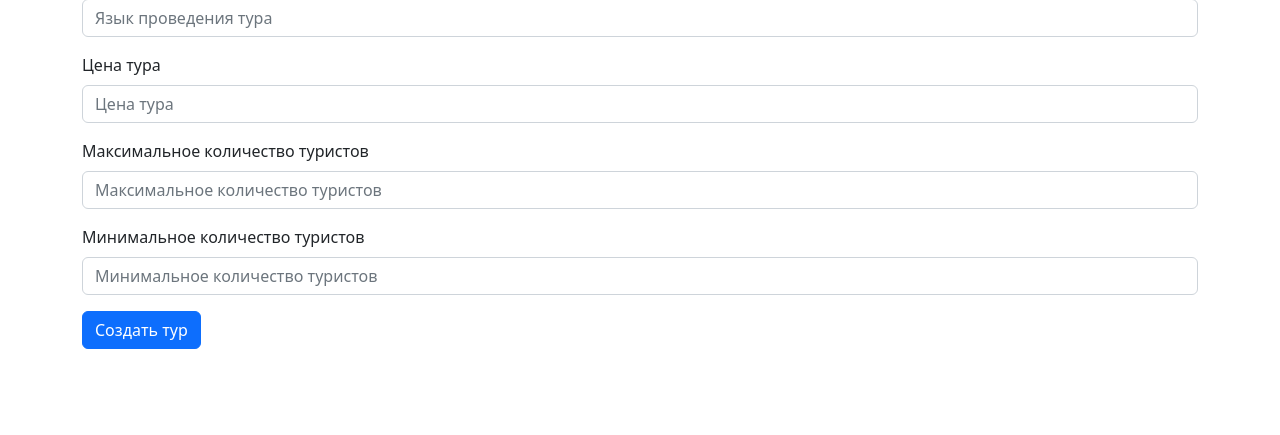
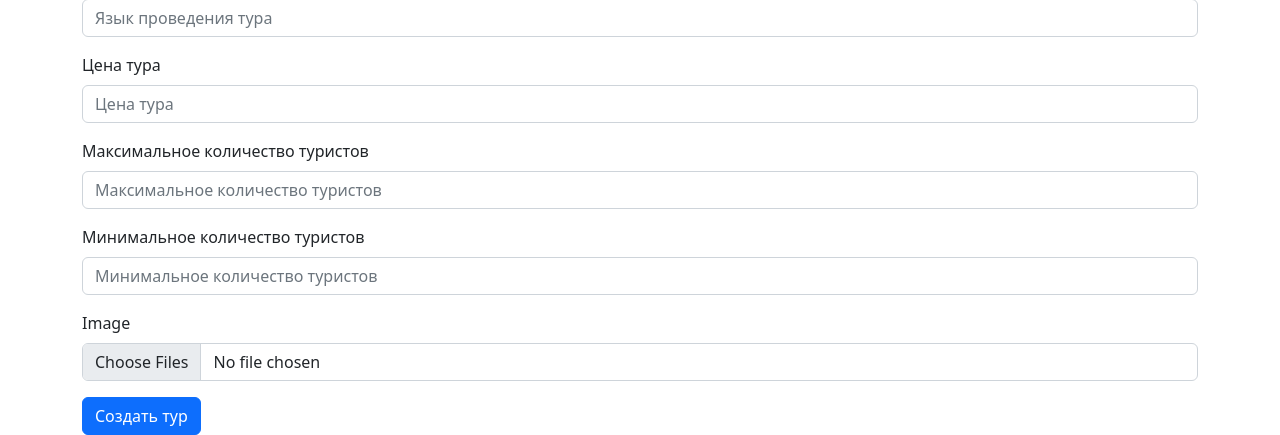
Before and after one commit to AttractorSchool/ESDP-AP-10-4, a Django app: page /tours/create/ in a window 1280 px wide. Shown: the part 743-1178 px from the top of the page. Before the commit the page ends 1092 px from the top, so only its background shows below. Run offline with Django 4.2, Linux system fonts and the light colour scheme; some libraries are stand-ins or nearby versions.

Commit message:
#70 Добавить поле для загрузки картинок в шаблоне

```diff
--- a/templates/tour/tour_create.html
+++ b/templates/tour/tour_create.html
@@ -2,9 +2,13 @@
 {% load django_bootstrap5%}
 
 {% block content %}
-    <form action="{% url 'tour_create' %}" method="POST">
-    {% csrf_token %}
-    {% bootstrap_form form %}
-    {% bootstrap_button button_type="submit" content="Создать тур"%}
+    <form action="{% url 'tour_create' %}" method="POST" enctype="multipart/form-data">
+        {% csrf_token %}
+        {% bootstrap_form form %}
+
+        {{ image_form.management_form }}
+        {% bootstrap_form image_form %}
+
+        {% bootstrap_button button_type="submit" content="Создать тур"%}
     </form>
 {% endblock %}
```
